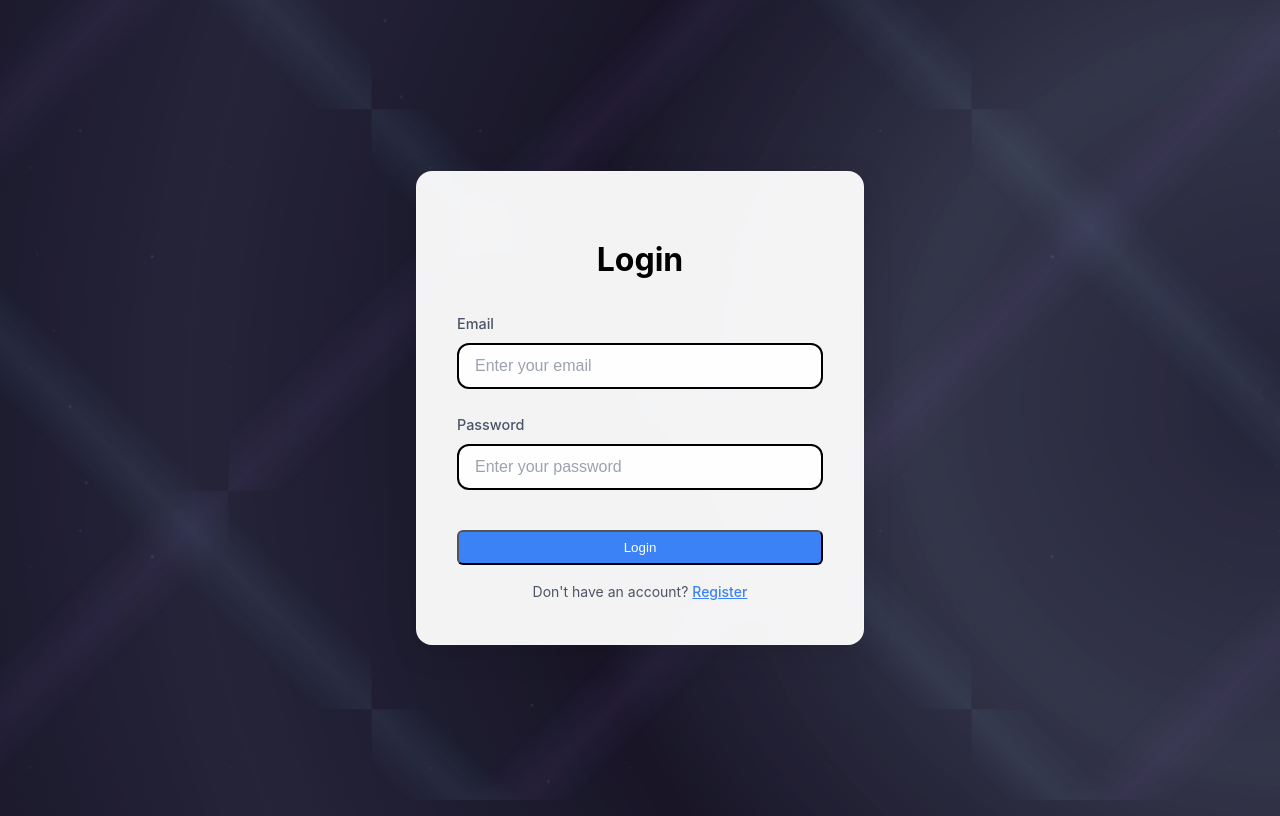
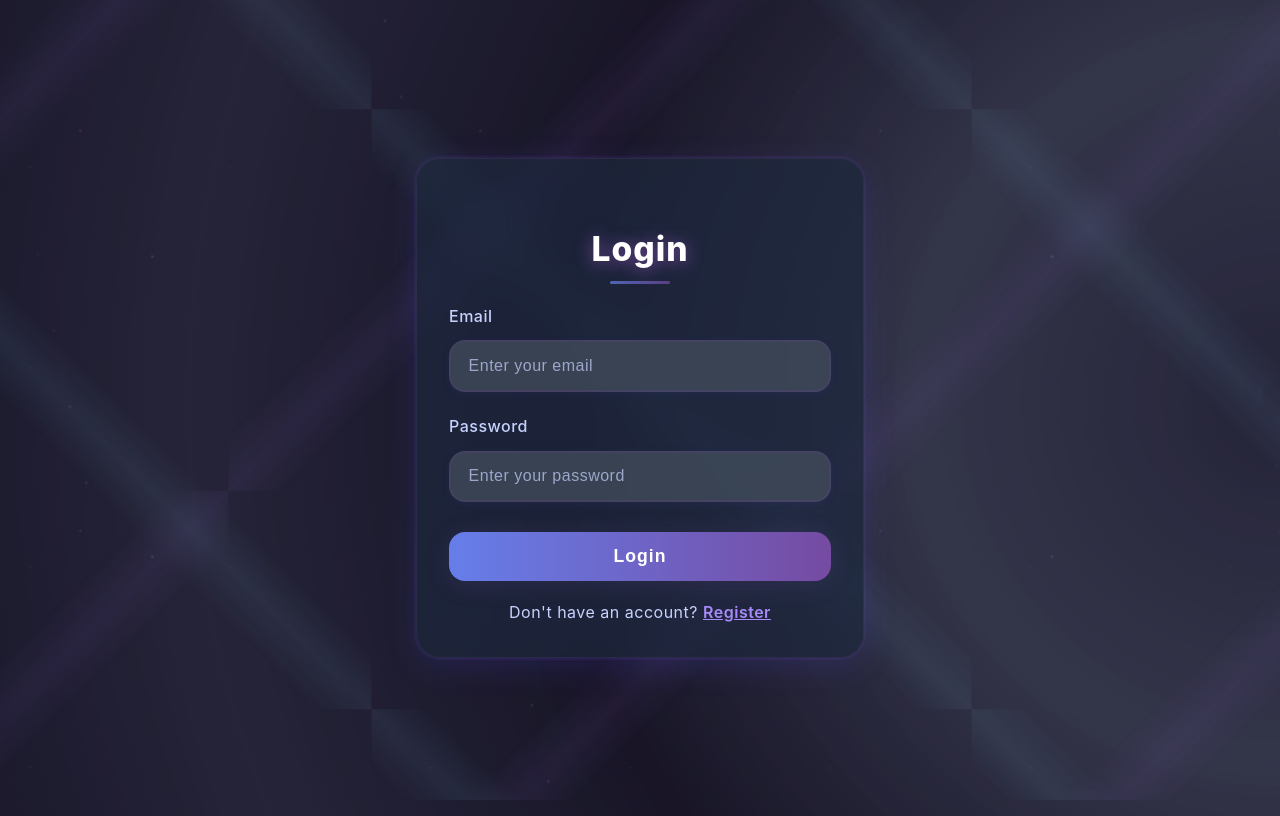
Before and after one commit to ihamzaihsan/loop-2.0-social-network, a Next.js app in the folder frontend/: page /login in a window 1280 px wide. Built offline with nearby package versions, Linux system fonts and the light colour scheme; no server answers.

Commit message:
edit the design of ht elogin page and the register page

```diff
--- a/frontend/app/globals.css
+++ b/frontend/app/globals.css
@@ -470,7 +470,7 @@ input::placeholder, textarea::placeholder {
 }
 
 .sidebar-logo h2 {
-  font-size: 1.8rem;
+  font-size: 1.5rem;
   font-weight: 800;
   background: linear-gradient(135deg, var(--bg-color-1), var(--bg-color-3));
   -webkit-background-clip: text;
--- a/frontend/app/login/login.css
+++ b/frontend/app/login/login.css
@@ -109,113 +109,158 @@
 }
 
 .login-form-wrapper {
-    background: rgba(255, 255, 255, 0.95);
-    padding: 2.5rem;
-    border-radius: 1rem;
-    box-shadow: 0 8px 32px rgba(0, 0, 0, 0.1);
+    background: rgba(30, 41, 59, 0.72);
+    padding: 2.5rem 2rem 2rem 2rem;
+    border-radius: 1.5rem;
+    box-shadow: 0 8px 32px 0 rgba(79, 70, 229, 0.18), 0 0 0 2px rgba(118, 75, 162, 0.12);
     width: 100%;
     max-width: 28rem;
     position: relative;
-    backdrop-filter: blur(10px);
-    border: 1px solid rgba(255, 255, 255, 0.2);
-    transition: transform 0.3s ease, box-shadow 0.3s ease;
+    backdrop-filter: blur(16px) saturate(160%);
+    border: 1.5px solid rgba(118, 75, 162, 0.18);
+    transition: transform 0.3s, box-shadow 0.3s;
+    animation: fadeIn 0.4s ease-in-out;
+    overflow: hidden;
 }
 
 .login-form-wrapper:hover {
-    transform: translateY(-5px);
-    box-shadow: 0 12px 40px rgba(0, 0, 0, 0.2);
-}
-
-@keyframes fadeIn {
-    from {
-        opacity: 0;
-        transform: translateY(10px);
-    }
-    to {
-        opacity: 1;
-        transform: translateY(0);
-    }
-}
-
-.login-form-wrapper {
-    animation: fadeIn 0.4s ease-in-out;
+    transform: translateY(-5px) scale(1.02);
+    box-shadow: 0 16px 48px 0 rgba(79, 70, 229, 0.28), 0 0 0 2px rgba(118, 75, 162, 0.18);
 }
 
 .form-title {
-    font-size: 2rem;
-    font-weight: 700;
-    margin-bottom: 2rem;
+    font-size: 2.1rem;
+    font-weight: 800;
+    margin-bottom: 1.2rem;
     text-align: center;
-    -webkit-text-fill-color: black;
+    color: #fff;
+    letter-spacing: 1px;
+    text-shadow: 0 2px 16px #764ba2, 0 1px 0 #222;
+    position: relative;
+}
+
+.form-title::after {
+    content: '';
+    display: block;
+    margin: 0.7rem auto 0 auto;
+    width: 60px;
+    height: 3px;
+    border-radius: 2px;
+    background: linear-gradient(90deg, #667eea 0%, #764ba2 100%);
+    opacity: 0.7;
 }
 
 .form-group {
-    margin-bottom: 1.5rem;
+    margin-bottom: 1.4rem;
+    display: flex;
+    flex-direction: column;
+    gap: 0.5rem;
 }
 
 .form-label {
-    display: block;
-    font-size: 0.9rem;
+    font-size: 1rem;
     font-weight: 500;
-    color: #4a5568;
-    margin-bottom: 0.5rem;
+    color: #c7d2fe;
+    margin-bottom: 0.2rem;
+    letter-spacing: 0.5px;
 }
 
 .form-input {
     width: 100%;
-    padding: 0.75rem 1rem;
-    border: 2px solid #000000;
-    border-radius: 0.75rem;
-    font-size: 1rem;
-    transition: all 0.3s ease;
-    background: rgba(255, 255, 255, 0.9);
-    color: #000000;
+    padding: 0.85rem 1.1rem;
+    border: 2px solid rgba(118, 75, 162, 0.18);
+    border-radius: 1rem;
+    font-size: 1.05rem;
+    background: rgba(255,255,255,0.13);
+    color: #fff;
+    box-shadow: 0 2px 8px rgba(79, 70, 229, 0.07);
+    transition: border 0.2s, box-shadow 0.2s, background 0.2s;
+    outline: none;
+    backdrop-filter: blur(2px);
 }
 
 .form-input:focus {
-    outline: none;
-    border-color: #3b82f6;
-    box-shadow: 0 0 8px rgba(59, 130, 246, 0.3);
+    border: 2px solid #764ba2;
+    background: rgba(255,255,255,0.22);
+    box-shadow: 0 0 12px 2px #764ba2a0;
+}
+
+.form-input::placeholder {
+    color: #c7d2fe;
+    opacity: 0.7;
+    font-size: 1rem;
+    letter-spacing: 0.5px;
 }
 
 .submit-button {
     width: 100%;
-    background-color: #3b82f6;
-    color: white;
-    padding: 0.5rem 1rem;
-    border-radius: 0.375rem;
-    margin-top: 1rem;
-    transition: background-color 200ms;
+    background: linear-gradient(90deg, #667eea 0%, #764ba2 100%);
+    color: #fff;
+    padding: 0.85rem 1rem;
+    border-radius: 1rem;
+    margin-top: 0.5rem;
+    font-size: 1.1rem;
+    font-weight: 700;
+    letter-spacing: 1px;
+    border: none;
+    box-shadow: 0 4px 24px 0 rgba(118, 75, 162, 0.18);
+    cursor: pointer;
+    transition: background 0.2s, box-shadow 0.2s, transform 0.15s;
+    position: relative;
+    z-index: 1;
 }
 
 .submit-button:hover {
-    background-color: #2563eb;
+    background: linear-gradient(90deg, #764ba2 0%, #667eea 100%);
+    box-shadow: 0 8px 32px 0 #764ba2a0;
+    transform: translateY(-2px) scale(1.03);
+}
+
+.error-message {
+    background: linear-gradient(90deg, #fed7d7 0%, #feb2b2 100%);
+    color: #c53030;
+    padding: 0.85rem 1rem;
+    border-radius: 0.75rem;
+    margin-bottom: 1rem;
+    font-size: 1rem;
+    border-left: 4px solid #d32f2f;
+    box-shadow: 0 2px 8px rgba(229, 62, 62, 0.08);
+    animation: fadeIn 0.3s ease-in-out;
 }
 
 .register-link {
     text-align: center;
-    margin-top: 1rem;
-    font-size: 0.875rem;
-    color: #4b5563;
+    margin-top: 1.2rem;
+    font-size: 1rem;
+    color: #c7d2fe;
+    letter-spacing: 0.5px;
 }
 
 .text-link {
-    color: #3b82f6;
-    font-weight: 500;
+    color: #a78bfa;
+    font-weight: 600;
     text-decoration: underline;
+    transition: color 0.2s;
 }
 
 .text-link:hover {
-    color: #2563eb;
+    color: #fff;
 }
 
-.error-message {
-    background-color: #ffebee;
-    color: #d32f2f;
-    padding: 12px;
-    border-radius: 4px;
-    margin-bottom: 16px;
-    font-size: 14px;
-    border-left: 4px solid #d32f2f;
-    animation: fadeIn 0.3s ease-in-out;
+@media (max-width: 480px) {
+    .login-form-wrapper {
+        padding: 1.2rem 0.5rem;
+        border-radius: 1rem;
+    }
+    .form-title {
+        font-size: 1.4rem;
+    }
+    .form-input {
+        font-size: 0.95rem;
+        padding: 0.7rem 0.8rem;
+    }
+    .submit-button {
+        font-size: 1rem;
+        padding: 0.7rem 0.8rem;
+    }
 }
--- a/frontend/app/register/register.css
+++ b/frontend/app/register/register.css
@@ -83,24 +83,23 @@
 }
 
 .register-form-wrapper {
-    background: rgba(255, 255, 255, 0.95);
-    padding: 2rem;
-    border-radius: 0.75rem;
-    box-shadow:
-        0 8px 32px rgba(0, 0, 0, 0.1),
-        0 0 40px rgba(79, 70, 229, 0.1);
+    background: rgba(30, 41, 59, 0.72);
+    padding: 2.5rem 2rem 2rem 2rem;
+    border-radius: 1.5rem;
+    box-shadow: 0 8px 32px 0 rgba(79, 70, 229, 0.18), 0 0 0 2px rgba(118, 75, 162, 0.12);
     width: 100%;
     max-width: 28rem;
-    backdrop-filter: blur(8px);
-    transition: all 0.3s ease;
-    border: 1px solid rgba(255, 255, 255, 0.2);
+    position: relative;
+    backdrop-filter: blur(16px) saturate(160%);
+    border: 1.5px solid rgba(118, 75, 162, 0.18);
+    transition: transform 0.3s, box-shadow 0.3s;
+    animation: fadeIn 0.4s ease-in-out;
+    overflow: hidden;
 }
 
 .register-form-wrapper:hover {
-    transform: translateY(-2px);
-    box-shadow:
-        0 12px 40px rgba(0, 0, 0, 0.15),
-        0 0 60px rgba(79, 70, 229, 0.2);
+    transform: translateY(-5px) scale(1.02);
+    box-shadow: 0 16px 48px 0 rgba(79, 70, 229, 0.28), 0 0 0 2px rgba(118, 75, 162, 0.18);
 }
 
 @keyframes fadeIn {
@@ -114,15 +113,26 @@
     }
 }
 
-.register-form-wrapper {
-    animation: fadeIn 0.4s ease-in-out;
+.form-title {
+    font-size: 2.1rem;
+    font-weight: 800;
+    margin-bottom: 1.2rem;
+    text-align: center;
+    color: #fff;
+    letter-spacing: 1px;
+    text-shadow: 0 2px 16px #764ba2, 0 1px 0 #222;
+    position: relative;
 }
 
-.form-title {
-    font-size: 1.5rem;
-    font-weight: 700;
-    margin-bottom: 1.5rem;
-    text-align: center;
+.form-title::after {
+    content: '';
+    display: block;
+    margin: 0.7rem auto 0 auto;
+    width: 60px;
+    height: 3px;
+    border-radius: 2px;
+    background: linear-gradient(90deg, #667eea 0%, #764ba2 100%);
+    opacity: 0.7;
 }
 
 .form-grid {
@@ -132,112 +142,195 @@
 }
 
 .form-group {
-    margin-bottom: 1rem;
+    margin-bottom: 1.4rem;
+    display: flex;
+    flex-direction: column;
+    gap: 0.5rem;
 }
 
 .form-label {
-    display: block;
-    font-size: 0.875rem;
+    font-size: 1rem;
     font-weight: 500;
-    color: #374151;
+    color: #c7d2fe;
+    margin-bottom: 0.2rem;
+    letter-spacing: 0.5px;
 }
 
 .form-input,
 .form-textarea {
-    margin-top: 0.25rem;
-    display: block;
     width: 100%;
-    border-radius: 0.375rem;
-    border: 1px solid #d1d5db;
-    padding: 0.5rem 0.75rem;
+    padding: 0.85rem 1.1rem;
+    border: 2px solid rgba(118, 75, 162, 0.18);
+    border-radius: 1rem;
+    font-size: 1.05rem;
+    background: rgba(255,255,255,0.13);
+    color: #fff;
+    box-shadow: 0 2px 8px rgba(79, 70, 229, 0.07);
+    transition: border 0.2s, box-shadow 0.2s, background 0.2s;
+    outline: none;
+    backdrop-filter: blur(2px);
 }
 
-.file-input {
-    margin-top: 0.25rem;
-    width: 100%;
-    font-size: 0.875rem;
-    color: #6b7280;
+.form-input:focus, .form-textarea:focus {
+    border: 2px solid #764ba2;
+    background: rgba(255,255,255,0.22);
+    box-shadow: 0 0 12px 2px #764ba2a0;
 }
 
-.file-input::file-selector-button {
-    margin-right: 1rem;
-    padding: 0.5rem 1rem;
-    border-radius: 0.375rem;
-    border: 0;
-    font-size: 0.875rem;
-    font-weight: 600;
-    background-color: #eff6ff;
-    color: #1d4ed8;
+.form-input::placeholder, .form-textarea::placeholder {
+    color: #c7d2fe;
+    opacity: 0.7;
+    font-size: 1rem;
+    letter-spacing: 0.5px;
 }
 
-.file-input::file-selector-button:hover {
-    background-color: #dbeafe;
+.submit-button, .next-button {
+    width: 100%;
+    background: linear-gradient(90deg, #667eea 0%, #764ba2 100%);
+    color: #fff;
+    padding: 0.85rem 1rem;
+    border-radius: 1rem;
+    margin-top: 0.5rem;
+    font-size: 1.1rem;
+    font-weight: 700;
+    letter-spacing: 1px;
+    border: none;
+    box-shadow: 0 4px 24px 0 rgba(118, 75, 162, 0.18);
+    cursor: pointer;
+    transition: background 0.2s, box-shadow 0.2s, transform 0.15s;
+    position: relative;
+    z-index: 1;
 }
 
-.submit-button {
-    width: 100%;
-    background-color: #3b82f6;
-    color: white;
-    padding: 0.5rem 1rem;
-    border-radius: 0.375rem;
-    transition: background-color 200ms;
+.submit-button:hover, .next-button:hover {
+    background: linear-gradient(90deg, #764ba2 0%, #667eea 100%);
+    box-shadow: 0 8px 32px 0 #764ba2a0;
+    transform: translateY(-2px) scale(1.03);
 }
 
-.submit-button:hover {
-    background-color: #2563eb;
+.error-message {
+    background: linear-gradient(90deg, #fed7d7 0%, #feb2b2 100%);
+    color: #c53030;
+    padding: 0.85rem 1rem;
+    border-radius: 0.75rem;
+    margin-bottom: 1rem;
+    font-size: 1rem;
+    border-left: 4px solid #d32f2f;
+    box-shadow: 0 2px 8px rgba(229, 62, 62, 0.08);
+    animation: fadeIn 0.3s ease-in-out;
 }
 
-.nav-buttons {
-    display: flex;
-    justify-content: space-between;
-    margin-bottom: 1.5rem;
-}
-
-
-
-.login-link {
+.register-link {
     text-align: center;
-    margin-top: 1rem;
-    font-size: 0.875rem;
-    color: #4b5563;
+    margin-top: 1.2rem;
+    font-size: 1rem;
+    color: #c7d2fe;
+    letter-spacing: 0.5px;
 }
 
 .text-link {
-    color: #3b82f6;
-    font-weight: 500;
+    color: #a78bfa;
+    font-weight: 600;
     text-decoration: underline;
+    transition: color 0.2s;
 }
 
 .text-link:hover {
-    color: #2563eb;
+    color: #fff;
 }
 
+.avatar-upload-group {
+    display: flex;
+    flex-direction: column;
+    gap: 0.5rem;
+    margin-bottom: 1.4rem;
+}
+
+.avatar-upload-label {
+    font-size: 1rem;
+    font-weight: 500;
+    color: #c7d2fe;
+    margin-bottom: 0.2rem;
+    letter-spacing: 0.5px;
+}
+
+.avatar-upload-box {
+    display: flex;
+    align-items: center;
+    justify-content: center;
+    background: rgba(255,255,255,0.13);
+    border: 2px dashed #764ba2;
+    border-radius: 1rem;
+    padding: 1.2rem 0.5rem;
+    cursor: pointer;
+    transition: border-color 0.2s, background 0.2s;
+    color: #c7d2fe;
+    font-size: 1rem;
+    min-height: 60px;
+    text-align: center;
+    margin-bottom: 0.5rem;
+}
+
+.avatar-upload-box:hover {
+    border-color: #a78bfa;
+    background: rgba(118, 75, 162, 0.08);
+    color: #fff;
+}
+
+.avatar-preview {
+    display: flex;
+    align-items: center;
+    gap: 1rem;
+    margin-top: 0.5rem;
+}
+
+.avatar-preview-img {
+    width: 48px;
+    height: 48px;
+    border-radius: 50%;
+    object-fit: cover;
+    border: 2px solid #764ba2;
+    box-shadow: 0 2px 8px rgba(79, 70, 229, 0.12);
+}
+
+/* Hide the default file input */
+input[type="file"].file-input {
+    display: none;
+}
+
+/* Align checkbox and label */
 .form-checkbox-label {
-  display: flex;
-  align-items: center;
-  font-size: 0.875rem;
-  color: #374151;
-  cursor: pointer;
+    display: flex;
+    align-items: center;
+    gap: 0.6rem;
+    font-size: 1rem;
+    font-weight: 500;
+    color: #c7d2fe;
+    margin-bottom: 0;
+    letter-spacing: 0.5px;
 }
 
 .form-checkbox {
-  margin-right: 0.5rem;
-  width: 1rem;
-  height: 1rem;
+    width: 18px;
+    height: 18px;
+    accent-color: #764ba2;
+    margin: 0;
 }
 
-.form-help-text {
-  margin-top: 0.25rem;
-  font-size: 0.75rem;
-  color: #6b7280;
+@media (max-width: 480px) {
+    .register-form-wrapper {
+        padding: 1.2rem 0.5rem;
+        border-radius: 1rem;
+    }
+    .form-title {
+        font-size: 1.4rem;
+    }
+    .form-input, .form-textarea {
+        font-size: 0.95rem;
+        padding: 0.7rem 0.8rem;
+    }
+    .submit-button, .next-button {
+        font-size: 1rem;
+        padding: 0.7rem 0.8rem;
+    }
 }
-
-.error-message {
-  margin: 1rem 0;
-  padding: 0.75rem;
-  border-radius: 0.375rem;
-  background-color: #fee2e2;
-  color: #b91c1c;
-  font-size: 0.875rem;
-  border-left: 4px solid #ef4444;
-}
```
Also changed, not shown: frontend/app/register/page.tsx (+65 -95 lines), 1 other file (tests, documents, lock files or other folders).
